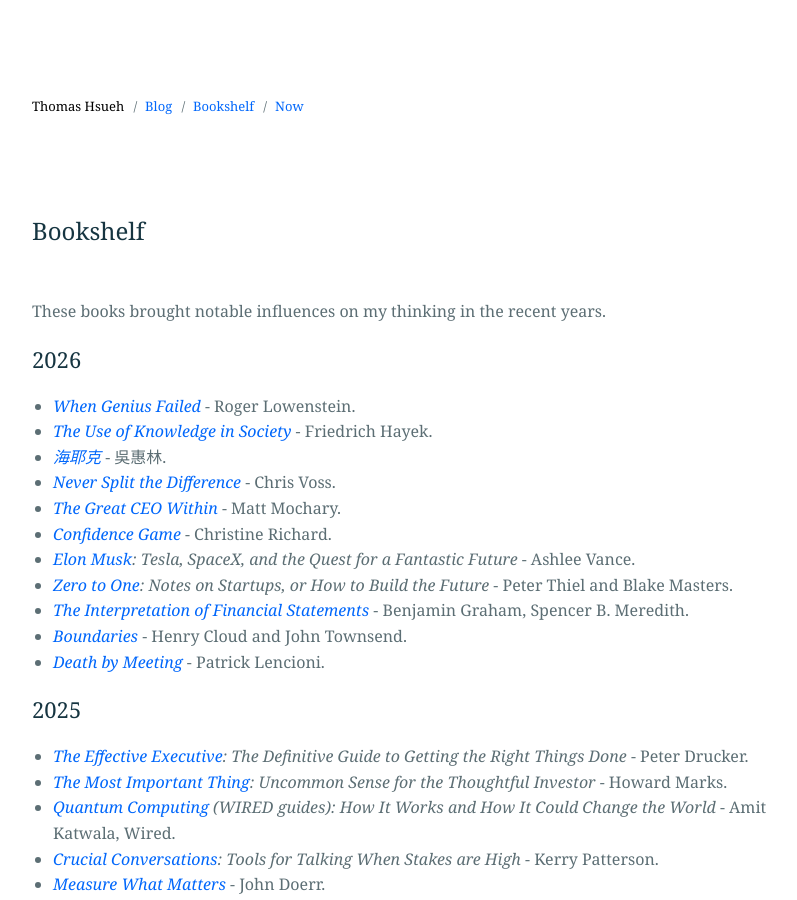
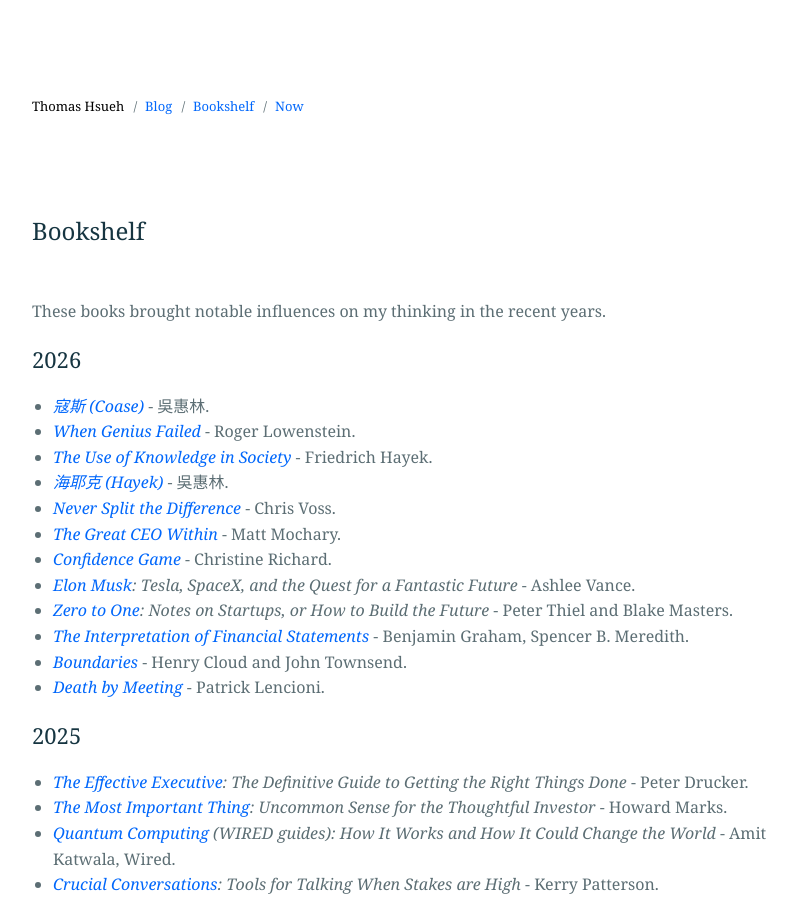
Before and after one commit to guiltygyoza/new-blog, a Jekyll site: the page built from _pages/bookshelf.markdown, in a window 1280 px wide and 900 px high. Shown: the whole window, without its empty margins (238-1035 px from the left). Built offline with Jekyll 4.4.1, drawn with Linux system fonts in a browser that asks for light colours.

Commit message:
add book

```diff
--- a/_pages/bookshelf.markdown
+++ b/_pages/bookshelf.markdown
@@ -7,9 +7,10 @@
 These books brought notable influences on my thinking in the recent years.
 
 ## 2026
+- *[寇斯 (Coase)](https://www.eslite.com/product/1001116712587705){:target="_blank"}* - 吳惠林.
 - *[When Genius Failed](https://www.goodreads.com/book/show/10669.When_Genius_Failed){:target="_blank"}* - Roger Lowenstein.
 - *[The Use of Knowledge in Society](https://en.wikipedia.org/wiki/The_Use_of_Knowledge_in_Society){:target="_blank"}* - Friedrich Hayek.
-- *[海耶克](https://www.eslite.com/product/1001116712682238689004){:target="_blank"}* - 吳惠林.
+- *[海耶克 (Hayek)](https://www.eslite.com/product/1001116712682238689004){:target="_blank"}* - 吳惠林.
 - *[Never Split the Difference](https://www.goodreads.com/book/show/123857637-never-split-the-difference){:target="_blank"}* - Chris Voss.
 - *[The Great CEO Within](https://www.goodreads.com/book/show/48691943-the-great-ceo-within){:target="_blank"}* - Matt Mochary.
 - *[Confidence Game](https://www.goodreads.com/book/show/8103503-confidence-game){:target="_blank"}* - Christine Richard.
```
